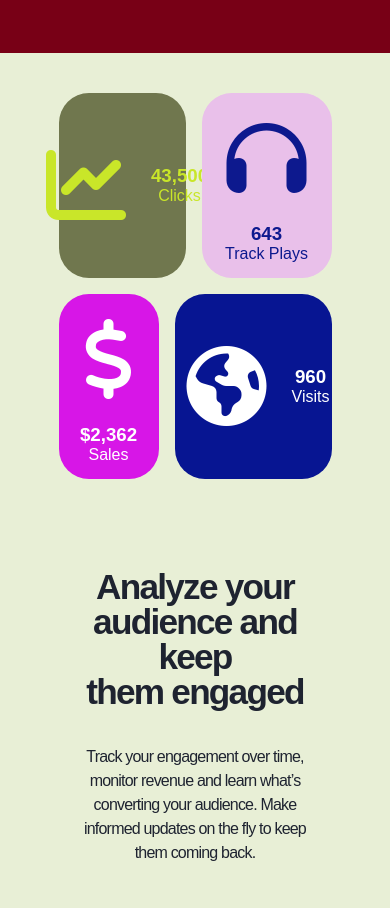
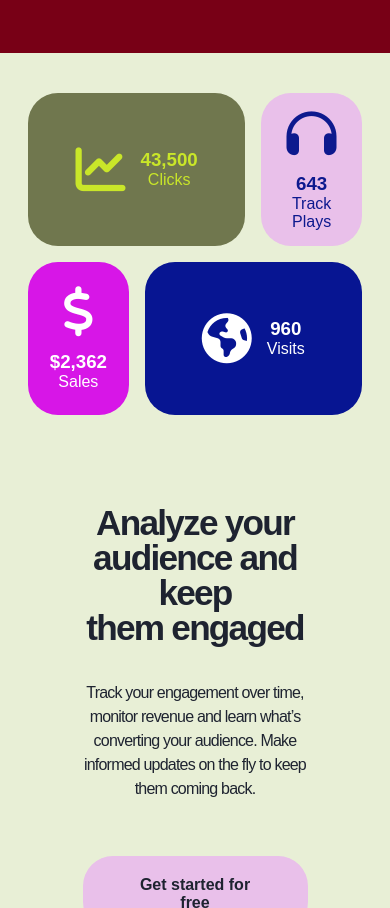
Before and after one commit to kpx-136/linktreeclone, a plain HTML site: page index.html in a window 390 px wide. Shown: the part 2792-3700 px from the top of the page. Drawn offline with Linux system fonts and the light colour scheme; a web font is replaced by a local one.

Commit message:
fixing the image grid thingy (responsivity?)

```diff
--- a/styles.css
+++ b/styles.css
@@ -585,4 +585,17 @@ input {
 	#sec-4-text button {
 		width: 90%;
 	}
+
+	#grid-image {
+        width: 90%;
+    }
+
+	.box {
+		padding: 0;
+	}
+
+    .box i {
+        font-size: 50px;
+		margin: 0;
+    }
 }
```
